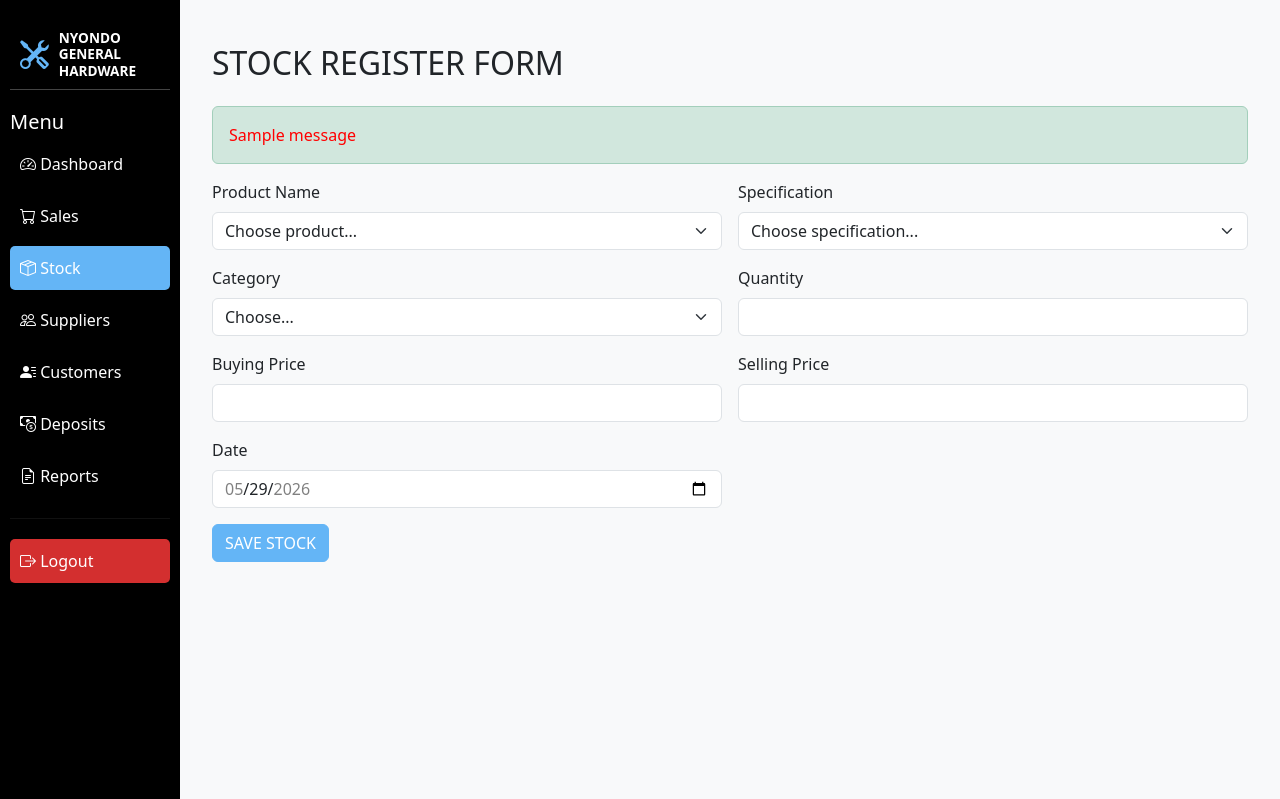
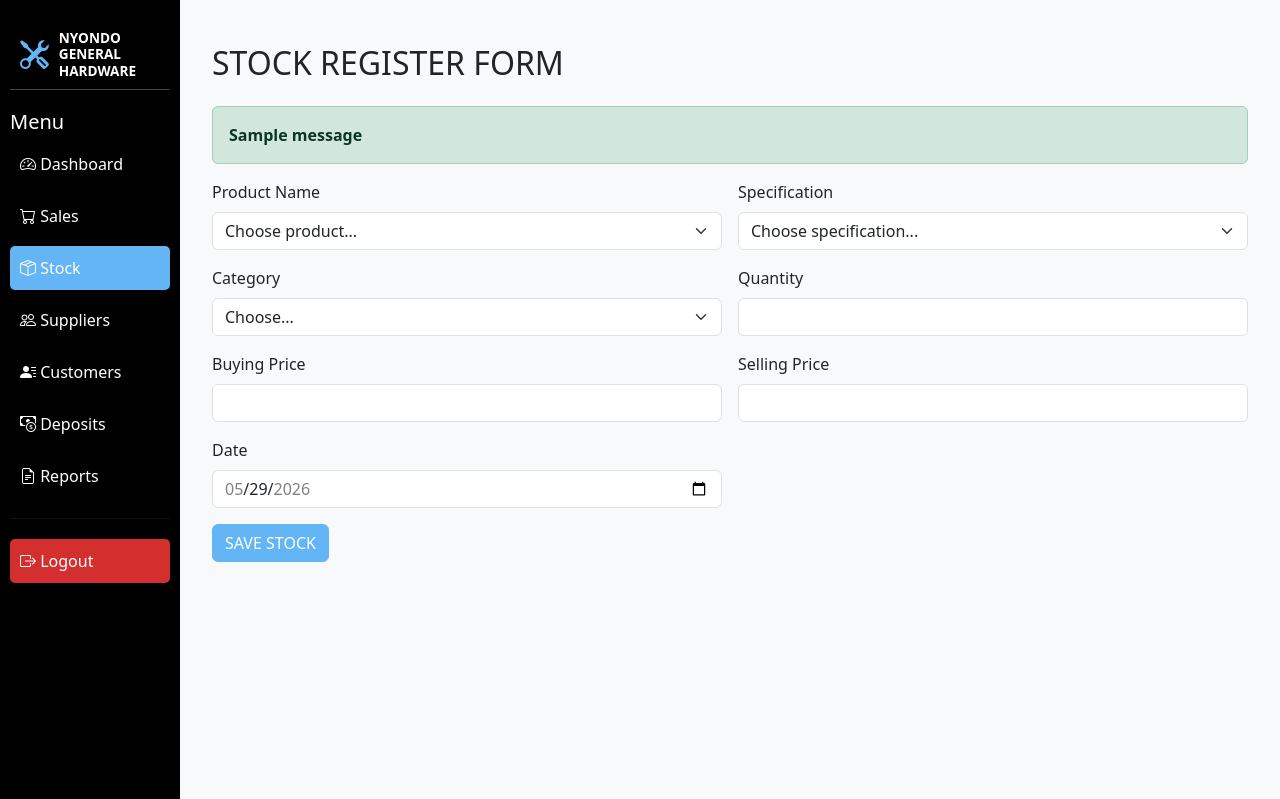
Before and after one commit to amusaazi-sudo/nyondogeneralhardwareproject, a Django app: page /add_stock/ in a window 1280 px wide. Shown: the top 799 px of the page. Run offline with Django 5.2, Linux system fonts and the light colour scheme; a user stored in the database is signed in; tables that the repository leaves empty hold one stand-in row (values such as "Sample post"); one stand-in notice (Sample message) is shown.

Commit message:
validation

```diff
--- a/nyondogeneralhardware/nyondo/templates/sales_reg.html
+++ b/nyondogeneralhardware/nyondo/templates/sales_reg.html
@@ -8,7 +8,7 @@
   <h2 class="mb-4">SALES REGISTER FORM</h2>
 
   {% for message in messages %}
-  <div class="alert alert-{{ message.tags }}" style="color: red;">{{ message }}</div>
+  <div class="alert alert-{{ message.tags }}" style="color: red;"><strong>{{ message }}</strong></div>
   {% endfor %}
 
   <form method="post" class="row g-3" novalidate>
--- a/nyondogeneralhardware/nyondo/templates/stock_reg.html
+++ b/nyondogeneralhardware/nyondo/templates/stock_reg.html
@@ -8,7 +8,7 @@
   <h2 class="mb-4">STOCK REGISTER FORM</h2>
 
   {% for message in messages %}
-  <div class="alert alert-{{ message.tags }}" style="color: red;">{{ message }}</div>
+  <div class="alert alert-{{ message.tags }} style="color: red;" ><strong>{{ message }}</strong></div>
   {% endfor %}
 
   <form method="post" class="row g-3" novalidate>
--- a/nyondogeneralhardware/nyondo/templates/supplier_reg.html
+++ b/nyondogeneralhardware/nyondo/templates/supplier_reg.html
@@ -15,7 +15,7 @@
     </div>
 
     {% for message in messages %}
-    <div class="alert alert-{{ message.tags }}" style="color: red;">{{ message }}</div>
+    <div class="alert alert-{{ message.tags }}" style="color: red;"><strong>{{ message }}</strong></div>
     {% endfor %}
 
     <form method="post" class="row g-3" novalidate>
```
